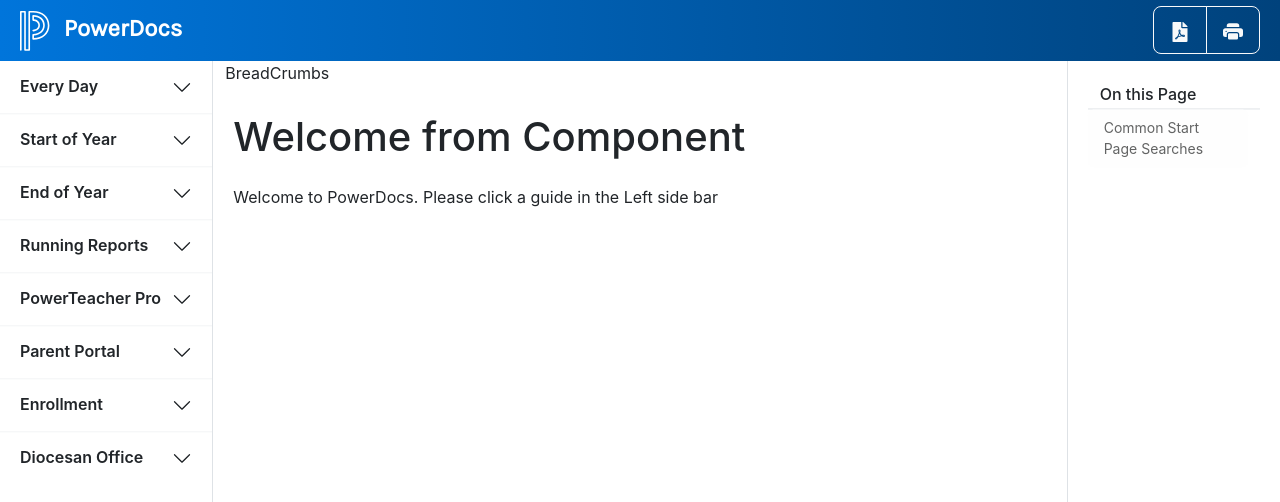
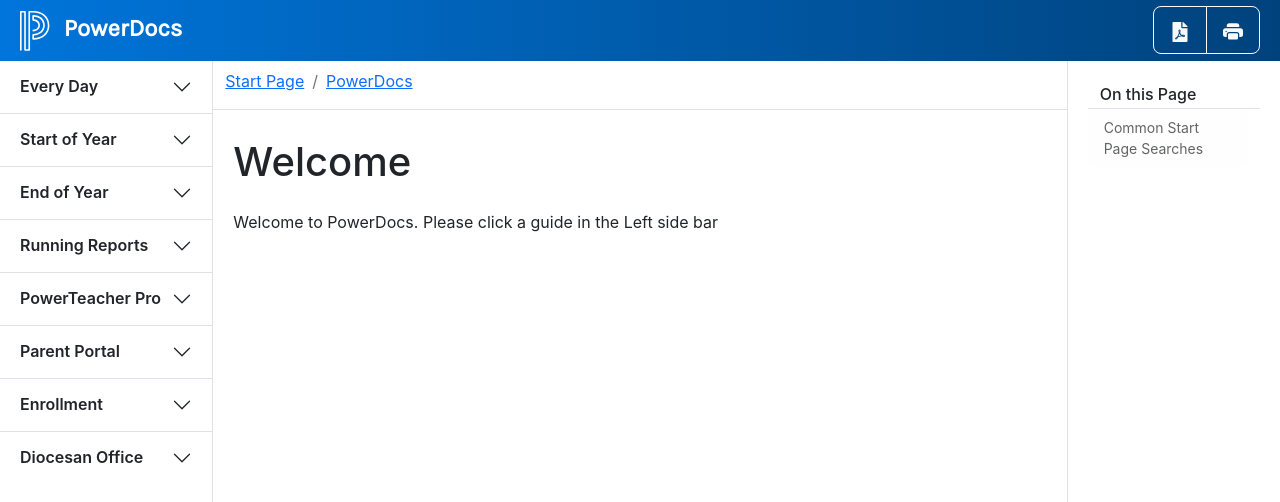
Before and after one commit to adriancarlson/powerdocs_react, a React (Create React App) app: page / in a window 1280 px wide. Shown: the top 502 px of the page. Built offline with nearby package versions, Linux system fonts and the light colour scheme.

Commit message:
So many changes

```diff
--- a/src/App.js
+++ b/src/App.js
@@ -8,6 +8,7 @@
 import LeftNav from './componets/LeftNav';
 import ContentArea from './componets/ContentArea';
 import NotFound from './pages/NotFound';
+import Welcome from './pages/Welcome';
 import RightNav from './componets/RightNav';
 import { selectArticleCategories } from './features/articles/articlesSlice';
 import { formatRoute } from './utils/formatRoute';
@@ -21,7 +22,7 @@
 				<Row className='g-0'>
 					<LeftNav />
 					<Routes>
-						<Route path='/' element={<ContentArea />} />
+						<Route path='/' element={<Welcome />} />
 						{categories.map((category, index) => {
 							return <Route key={index} path={`/${formatRoute(category)}/:name`} element={<ContentArea />} />;
 						})}
--- a/src/app/shared/ARTICLES.js
+++ b/src/app/shared/ARTICLES.js
@@ -3,6 +3,31 @@
 		id: 0,
 		name: 'Common Start Page Searches',
 		category: 'Every Day',
+		description: 'Search for student records using fields, comparator symbols, and text to locate the student or students based on matching attributes.',
+		last_updated: '8/9/22',
+		body: `<div class="container-fluid">
+		<div class="row">
+			<div class="col-8">
+				<table class="table table-primary text-center">
+					<thead>
+						<tr>
+							<th scope="col">[Field name]</th>
+							<th scope="col">[Comparator]</th>
+							<th scope="col">[What you are looking for]</th>
+						</tr>
+					</thead>
+					<tbody>
+						<tr class="table-light">
+							<td>first_name</td>
+							<td>=</td>
+							<td>Adrian</td>
+						</tr>
+					</tbody>
+				</table>
+			</div>
+			<div class="col"></div>
+		</div>
+	</div>`,
 	},
 	{
 		id: 1,
--- a/src/componets/BreadCrumbs.js
+++ b/src/componets/BreadCrumbs.js
@@ -1,4 +1,28 @@
+import { useSelector } from 'react-redux';
+import { useParams } from 'react-router-dom';
+import { Col, Row, Breadcrumb } from 'react-bootstrap';
+import { deFormatRoute } from '../utils/formatRoute';
+import { selectArticleByName } from '../features/articles/articlesSlice';
+
 const BreadCrumbs = () => {
-	return <div>BreadCrumbs</div>;
+	const { name: articleName } = useParams();
+	const article = useSelector(selectArticleByName(deFormatRoute(articleName)));
+	return (
+		<Row id='pd-breadcrumbs-container' className='border-bottom mt-2 sticky-top sticky-offset-breadcrumbs'>
+			<Col id='pd-breadcrumbs' className='col-auto me-auto'>
+				<Breadcrumb>
+					<Breadcrumb.Item href='https://powerschool.cdolinc.net/admin/'>Start Page</Breadcrumb.Item>
+					<Breadcrumb.Item href='/'>PowerDocs</Breadcrumb.Item>
+					{article && (
+						<>
+							<Breadcrumb.Item active>{article.category}</Breadcrumb.Item>
+							<Breadcrumb.Item active>{article.name}</Breadcrumb.Item>
+						</>
+					)}
+				</Breadcrumb>
+			</Col>
+			<Col className='col-auto'>{article && <p className='fst-italic text-muted text-end'>Last Updated: {article.last_updated}</p>}</Col>
+		</Row>
+	);
 };
 export default BreadCrumbs;
--- a/src/componets/ContentArea.js
+++ b/src/componets/ContentArea.js
@@ -1,16 +1,14 @@
 import { Container, Row, Col } from 'react-bootstrap';
-import { useLocation } from 'react-router-dom';
 import BreadCrumbs from './BreadCrumbs';
 import ArticleDetail from '../features/articles/ArticleDetail';
 
 const ContentArea = () => {
-	const { state: articleName } = useLocation();
 	return (
 		<Col id='pd-content-area' lg='8'>
 			<Container fluid>
 				<BreadCrumbs />
 				<Row>
-					<ArticleDetail articleName={articleName} />
+					<ArticleDetail />
 				</Row>
 			</Container>
 		</Col>
--- a/src/features/articles/ArticleDetail.js
+++ b/src/features/articles/ArticleDetail.js
@@ -1,9 +1,20 @@
-const ArticleDetail = ({ articleName }) => {
+import { useSelector } from 'react-redux';
+import { useParams } from 'react-router-dom';
+import { Row } from 'react-bootstrap';
+import { deFormatRoute } from '../../utils/formatRoute';
+import { selectArticleByName } from './articlesSlice';
+
+const ArticleDetail = () => {
+	const { name: articleName } = useParams();
+	const article = useSelector(selectArticleByName(deFormatRoute(articleName)));
 	return (
-		<div id='pd-section-0' className='pd-section'>
-			<h1 className='mb-4'>Welcome from Component {articleName}</h1>
-			<p className='blank-full-height'>Welcome to PowerDocs. Please click a guide in the Left side bar</p>
-		</div>
+		article && (
+			<Row className='pd-section'>
+				<h1 className='mb-4'>{article.name}</h1>
+				<p>{article.description}</p>
+				<p>{article.body}</p>
+			</Row>
+		)
 	);
 };
 export default ArticleDetail;
--- a/src/features/articles/ArticlesList.js
+++ b/src/features/articles/ArticlesList.js
@@ -13,12 +13,7 @@
 			<>
 				{articles.map((article) => {
 					return (
-						<NavLink
-							key={article.id}
-							to={`/${formatRoute(category)}/${formatRoute(article.name)}`}
-							className={({ isActive }) => (isActive ? activeClassName : regularLinkClasses)}
-							state={article.name}
-						>
+						<NavLink key={article.id} to={`/${formatRoute(category)}/${formatRoute(article.name)}`} className={({ isActive }) => (isActive ? activeClassName : regularLinkClasses)}>
 							{article.name}
 						</NavLink>
 					);
--- a/src/features/articles/articlesSlice.js
+++ b/src/features/articles/articlesSlice.js
@@ -20,6 +20,10 @@
 	return state.articles.articlesArray.find((article) => article.id === parseInt(id));
 };
 
+export const selectArticleByName = (name) => (state) => {
+	return state.articles.articlesArray.find((article) => article.name === name);
+};
+
 export const selectArticlesByCategory = (category) => (state) => {
 	return state.articles.articlesArray.filter((article) => article.category === category);
 };
--- /dev/null
+++ b/src/pages/Welcome.js
@@ -0,0 +1,19 @@
+import { Container, Row, Col } from 'react-bootstrap';
+import BreadCrumbs from '../componets/BreadCrumbs';
+
+const Welcome = () => {
+	return (
+		<Col id='pd-content-area' lg='8'>
+			<Container fluid>
+				<BreadCrumbs />
+				<Row>
+					<div id='pd-section-0' className='pd-section'>
+						<h1 className='mb-4'>Welcome</h1>
+						<p className='blank-full-height'>Welcome to PowerDocs. Please click a guide in the Left side bar</p>
+					</div>
+				</Row>
+			</Container>
+		</Col>
+	);
+};
+export default Welcome;
--- a/src/utils/formatRoute.js
+++ b/src/utils/formatRoute.js
@@ -1,3 +1,13 @@
 export const formatRoute = (route) => {
 	return route.replace(/ /g, '_').toLowerCase();
 };
+
+export const deFormatRoute = (route) => {
+	if (!route) return;
+	return route
+		.replaceAll('_', ' ')
+		.toLowerCase()
+		.split(' ')
+		.map((s) => s.charAt(0).toUpperCase() + s.substring(1))
+		.join(' ');
+};
```
